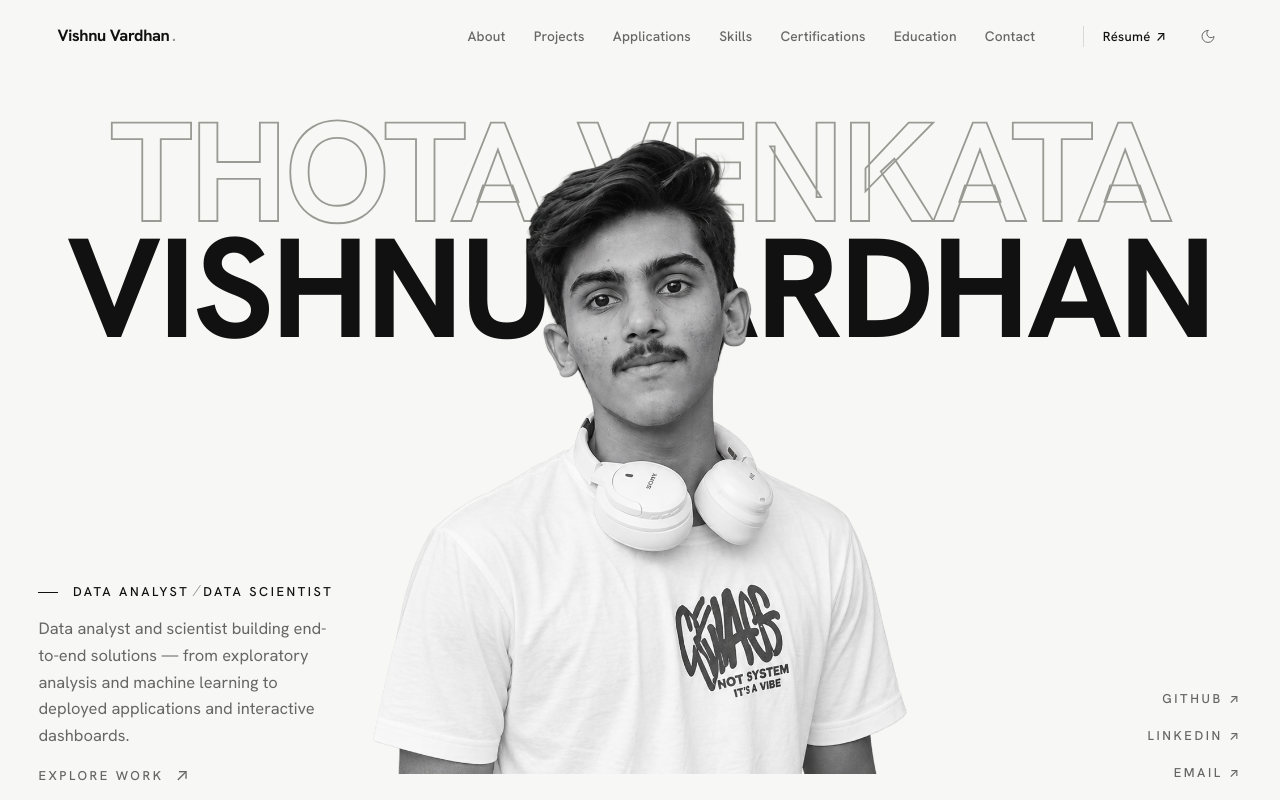
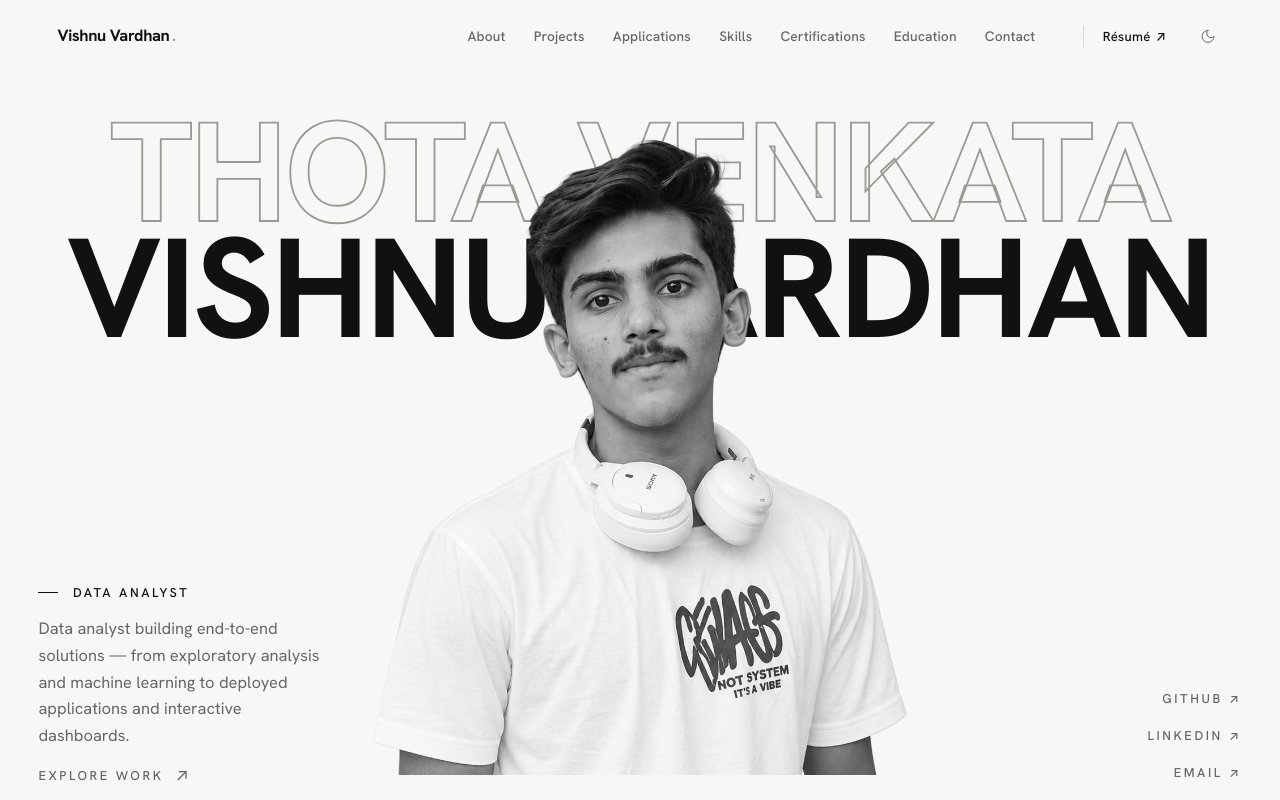
Before and after one commit to Venkatavishnuvardhanthota/Vishnu-Thota-Portfolio, a React (Vite) app: page / in a window 1280 px wide. Shown: the top 800 px of the page. Built offline with nearby package versions, Linux system fonts and the light colour scheme.

Commit message:
chore: update resume and analyst positioning

```diff
--- a/index.html
+++ b/index.html
@@ -47,8 +47,8 @@
     <!-- =========================
          SEO / METADATA
     ========================== -->
-    <title>Thota Venkata Vishnu Vardhan — Data Analyst / Data Scientist</title>
-    <meta name="description" content="Portfolio of Thota Venkata Vishnu Vardhan, data analyst and data scientist: seven data projects in machine learning, BI and NLP, two of them live." />
+    <title>Thota Venkata Vishnu Vardhan — Data Analyst</title>
+    <meta name="description" content="Portfolio of Thota Venkata Vishnu Vardhan, data analyst: seven data projects in machine learning, BI and NLP, two of them live." />
     <meta name="author" content="Thota Venkata Vishnu Vardhan" />
     <meta name="theme-color" content="#F7F7F5" />
 
@@ -74,14 +74,14 @@
     <!-- Open Graph -->
     <meta property="og:type" content="website" />
     <meta property="og:url" content="https://vishnu-thota.vercel.app/" />
-    <meta property="og:title" content="Thota Venkata Vishnu Vardhan — Data Analyst / Data Scientist" />
-    <meta property="og:description" content="Portfolio of Thota Venkata Vishnu Vardhan, data analyst and data scientist: seven data projects in machine learning, BI and NLP, two of them live." />
+    <meta property="og:title" content="Thota Venkata Vishnu Vardhan — Data Analyst" />
+    <meta property="og:description" content="Portfolio of Thota Venkata Vishnu Vardhan, data analyst: seven data projects in machine learning, BI and NLP, two of them live." />
     <meta property="og:image" content="https://vishnu-thota.vercel.app/hero-portrait.png" />
 
     <!-- Twitter -->
     <meta name="twitter:card" content="summary_large_image" />
-    <meta name="twitter:title" content="Thota Venkata Vishnu Vardhan — Data Analyst / Data Scientist" />
-    <meta name="twitter:description" content="Portfolio of Thota Venkata Vishnu Vardhan, data analyst and data scientist: seven data projects in machine learning, BI and NLP, two of them live." />
+    <meta name="twitter:title" content="Thota Venkata Vishnu Vardhan — Data Analyst" />
+    <meta name="twitter:description" content="Portfolio of Thota Venkata Vishnu Vardhan, data analyst: seven data projects in machine learning, BI and NLP, two of them live." />
     <meta name="twitter:image" content="https://vishnu-thota.vercel.app/hero-portrait.png" />
 
     <!-- =========================
@@ -962,7 +962,7 @@
                     <svg class="icon-moon" width="17" height="17" viewBox="0 0 24 24" fill="none" stroke="currentColor" stroke-width="1.5" stroke-linecap="round" stroke-linejoin="round" aria-hidden="true" focusable="false"><path d="M12 3a6 6 0 0 0 9 9 9 9 0 1 1-9-9Z"/></svg>
                     <svg class="icon-sun" width="17" height="17" viewBox="0 0 24 24" fill="none" stroke="currentColor" stroke-width="1.5" stroke-linecap="round" aria-hidden="true" focusable="false"><circle cx="12" cy="12" r="4"/><path d="M12 2.4v2.2M12 19.4v2.2M2.4 12h2.2M19.4 12h2.2M5.2 5.2l1.6 1.6M17.2 17.2l1.6 1.6M5.2 18.8l1.6-1.6M17.2 6.8l1.6-1.6"/></svg>
                 </button>
-                <span class="label">Data Analyst / Data Scientist</span>
+                <span class="label">Data Analyst</span>
             </span>
         </div>
     </div>
@@ -990,7 +990,7 @@
                 <div class="about__grid">
                     <div class="about__sticky reveal">
                         <p class="label label--ink">Data Science &amp; Analytics</p>
-                        <p class="label" style="color:var(--ink-3); margin-top:0.6rem">Student · Data Analyst / Data Scientist</p>
+                        <p class="label" style="color:var(--ink-3); margin-top:0.6rem">Student · Data Analyst</p>
                     </div>
                     <div class="about__body reveal" style="--d:0.1s">
                         <p class="about__intro">I work at the intersection of data, analysis, and applied machine learning.</p>
@@ -1259,7 +1259,7 @@
         <div class="wrap footer__inner">
             <div class="footer__id">
                 <div class="name">Vishnu Vardhan</div>
-                <div class="role">Data Analyst / Data Scientist</div>
+                <div class="role">Data Analyst</div>
             </div>
             <nav class="footer__links" aria-label="Footer">
                 <a href="https://github.com/Venkatavishnuvardhanthota" target="_blank" rel="noopener noreferrer">GitHub</a>
--- a/src/components/hero/HeroSection.tsx
+++ b/src/components/hero/HeroSection.tsx
@@ -93,12 +93,10 @@ export default function HeroSection() {
           <div className="hero__intro">
             <p className="hero__role hero__rise" style={{ transitionDelay: '0.5s' }}>
               <span className="hero__tick" aria-hidden="true" />
-              <span className="label label--ink">
-                Data Analyst<span className="hero__slash"> / </span>Data Scientist
-              </span>
+              <span className="label label--ink">Data Analyst</span>
             </p>
             <p className="hero__lede hero__rise" style={{ transitionDelay: '0.58s' }}>
-              Data analyst and scientist building end-to-end solutions — from exploratory analysis
+              Data analyst building end-to-end solutions — from exploratory analysis
               and machine learning to deployed applications and interactive dashboards.
             </p>
             <a
--- a/src/data/site.ts
+++ b/src/data/site.ts
@@ -29,9 +29,9 @@ export interface PageMeta {
  */
 export const HOME_META: PageMeta = {
   url: `${SITE_ORIGIN}/`,
-  title: 'Thota Venkata Vishnu Vardhan — Data Analyst / Data Scientist',
+  title: 'Thota Venkata Vishnu Vardhan — Data Analyst',
   description:
-    'Portfolio of Thota Venkata Vishnu Vardhan, data analyst and data scientist: seven data projects in machine learning, BI and NLP, two of them live.',
+    'Portfolio of Thota Venkata Vishnu Vardhan, data analyst: seven data projects in machine learning, BI and NLP, two of them live.',
   ogType: 'website',
 };
 
```
Also changed, not shown: 2 other files (tests, documents, lock files or other folders).
